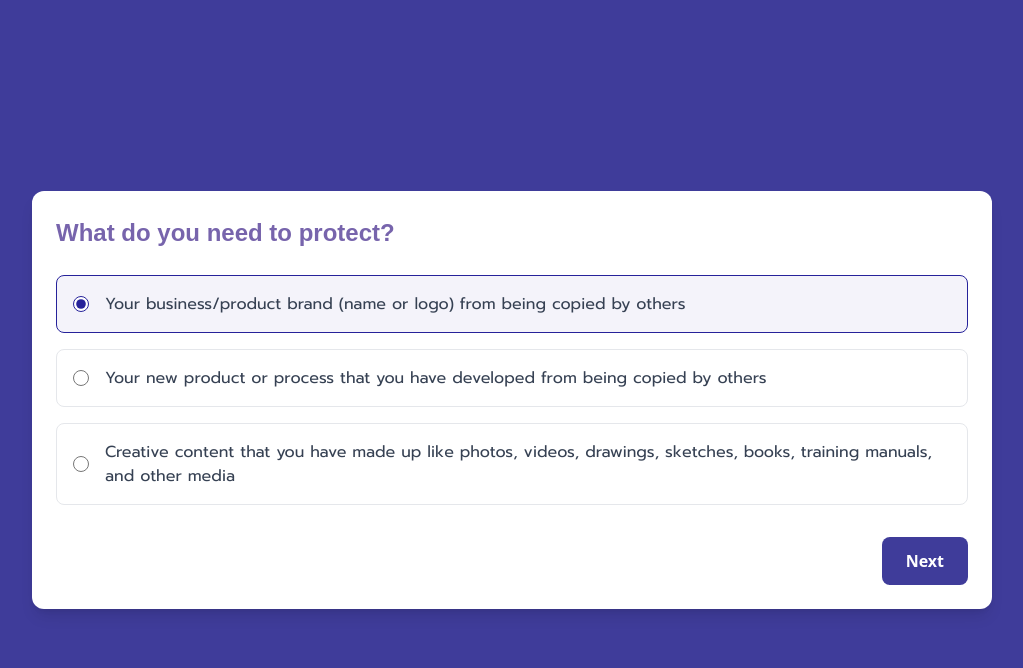
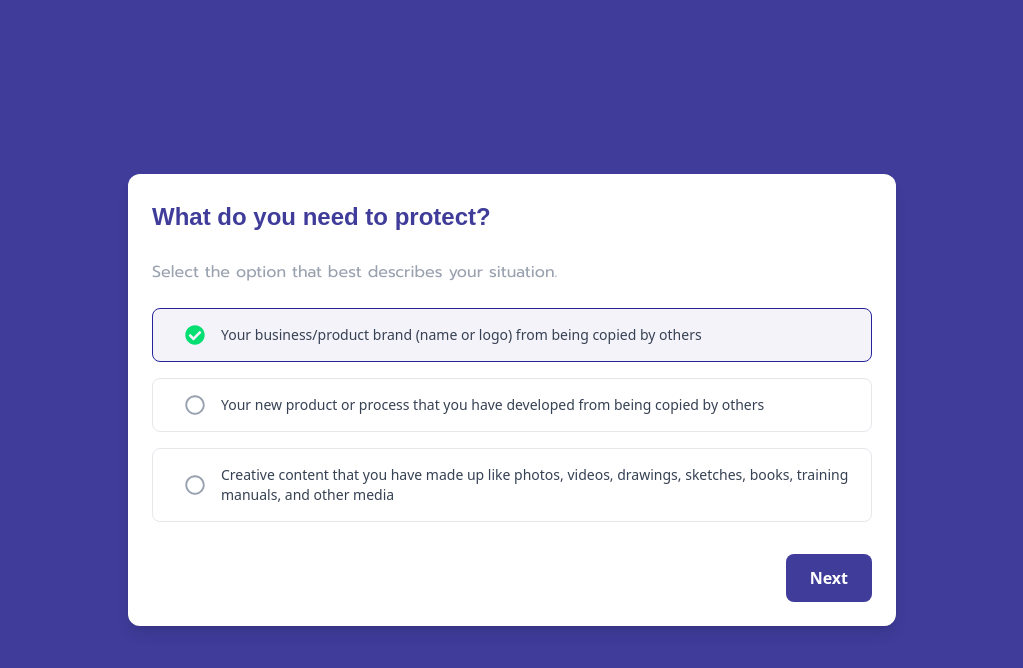
Before and after one commit to rhysheavensmith/patent-tool, a Next.js app: page / in a window 1280 px wide. Both pictures are taken after a click on the label 640 px from the left and 304 px from the top of the page. Shown: the top 668 px of the page, without its empty margins (128-1151 px from the left). Built offline with nearby package versions, Linux system fonts and the light colour scheme; a web font is replaced by a local one.

Commit message:
added headings and changed the default check mark for the radio button

```diff
--- a/app/layout.tsx
+++ b/app/layout.tsx
@@ -14,7 +14,7 @@ export default function RootLayout({
 }>) {
   return (
     <html lang="en">
-      <body>
+      <body className='h-screen'>
         {children}
       </body>
     </html>
--- a/app/page.tsx
+++ b/app/page.tsx
@@ -2,7 +2,7 @@ import Questionnaire from "@/components/Questionnaire"
 
 const Home = () => {
   return (
-    <main className='flex justify-center items-center h-screen max-sm:h-full max-sm:w-[90%] max-sm:mx-auto max-sm:py-10'>
+    <main className='flex items-center justify-center min-h-screen max-w-screen-lg mx-auto'>
       <Questionnaire />
     </main>
   );
--- a/components/Questionnaire.tsx
+++ b/components/Questionnaire.tsx
@@ -4,6 +4,7 @@ import { useState } from "react";
 import { questions } from "@/data/questions";
 // import { Question } from "@/types"; // Import the Question type
 import ResultDisplay from './ResultDisplay'; // Import the new component
+import { FaRegCircle, FaCheckCircle } from "react-icons/fa"; // Import icons
 
 function Questionnaire() {
   const [currentQuestionId, setCurrentQuestionId] = useState<number>(1); // Start with question ID 1
@@ -68,9 +69,13 @@ function Questionnaire() {
       return <div>Loading question...</div>; // Or some error message
   }
 
+  const questionHeading = currentQuestion.heading;
+  console.log(questionHeading);
+
   return (
-      <div className="bg-white shadow-lg p-6 max-sm:p-4 rounded-xl max-sm:w-md w-3/4">
-        <h2 className="mb-6 text-primary-light">{currentQuestion.question}</h2>
+      <div className="bg-white shadow-lg p-6 max-sm:p-4 rounded-xl min-w-3/4 max-w-[90%] lg:max-w-3/4">
+        <h2 className="mb-6 text-secondary font-semibold text-lg">{questionHeading}</h2>
+        <p className="mb-6 text-gray-400 text-md lg:max-w-3/4">{currentQuestion.question}</p>
         {/* Only show radio options if there are regular options */}
         {regularOptions && regularOptions.length > 0 && (
             <ul className="flex flex-col gap-4 mb-8">
@@ -82,12 +87,18 @@ function Questionnaire() {
                     type="radio"
                     id={`option-${currentQuestionId}-${index}`}
                     name={`option-${currentQuestionId}`} // Ensure unique name per question
-                    className="flex-shrink-0 w-4 h-4 accent-primary"
+                    className="appearance-none" // Hide default radio button
                     onChange={() => handleOptionChange(option.label)}
                     checked={selectedOptionLabel === option.label} // Control the checked state
                     value={option.label} // Add value attribute
                     />
-                    <span className="text-gray-700 font-secondary">{option.label}</span>
+                    {/* Conditional Icon Rendering */}
+                    {selectedOptionLabel === option.label ? (
+                        <FaCheckCircle className="text-green-400 text-xl flex-shrink-0" />
+                    ) : (
+                        <FaRegCircle className="text-gray-400 text-xl flex-shrink-0" />
+                    )}
+                    <span className="text-gray-700 font-light font-primary-light text-sm">{option.label}</span>
                 </label>
                 </li>
             ))}
--- a/components/ResultDisplay.tsx
+++ b/components/ResultDisplay.tsx
@@ -63,15 +63,15 @@ function ResultDisplay({ response }: ResultDisplayProps) {
   };
 
   return (
-    <div className="bg-white shadow-lg p-10 rounded-xl max-sm:w-md w-3/4 relative">
+    <div className="bg-white shadow-lg p-10 rounded-xl max-sm:w-md w-3/4 relative my-10">
       <div className="relative">
-        <span className="absolute text-8xl text-primary-light font-serif opacity-20 -top-4 -left-4"><FaQuoteLeft /></span>
+        <span className="absolute text-6xl text-primary-light font-serif opacity-20 -top-4 -left-4"><FaQuoteLeft /></span>
       </div>
-      <h6 className="font-semibold text-gray-500 my-4 text-xl max-sm:text-lg max-sm:leading-[1.5] max-sm:max-w-[90%] leading-loose max-w-[70%] relative z-10">
+      <h3 className="font-semibold text-gray-400 my-4 text-2xl max-sm:text-lg max-sm:leading-[1.5] max-sm:max-w-[90%] leading-loose max-w-[70%] relative z-10">
         {response}
-      </h6>
+      </h3>
 
-      <h2 className="text-xl font-semibold text-primary-light mb-4">Speak to our Team:</h2>
+      <h3 className="font-semibold text-primary-light mb-4">Speak to our Team:</h3>
 
       {submitStatus === 'success' && (
         <div
@@ -105,7 +105,7 @@ function ResultDisplay({ response }: ResultDisplayProps) {
 
         <form onSubmit={handleSubmit} className="space-y-4">
           <div>
-            <label htmlFor="name" className="block text-sm font-medium text-gray-700 mb-1">Your Name</label>
+            <label htmlFor="name" className="block text-xs font-medium text-gray-700 mb-1">Your Name</label>
             <input
               type="text"
               id="name"
@@ -118,7 +118,7 @@ function ResultDisplay({ response }: ResultDisplayProps) {
             />
           </div>
           <div>
-            <label htmlFor="email" className="block text-sm font-medium text-gray-700 mb-1">Email</label>
+            <label htmlFor="email" className="block text-xs font-medium text-gray-700 mb-1">Email</label>
             <input
               type="email"
               id="email"
@@ -131,7 +131,7 @@ function ResultDisplay({ response }: ResultDisplayProps) {
             />
           </div>
           <div>
-            <label htmlFor="message" className="block text-sm font-medium text-gray-700 mb-1">Message</label>
+            <label htmlFor="message" className="block text-xs font-medium text-gray-700 mb-1">Message</label>
             <textarea
               id="message"
               name="message"
--- a/data/questions.ts
+++ b/data/questions.ts
@@ -4,7 +4,8 @@ export const questions: Question[] = [
   // Q1
   {
     id: 1,
-    question: "What do you need to protect?",
+    heading: "What do you need to protect?",
+    question: "Select the option that best describes your situation.",
     options: [
       { label: "Your business/product brand (name or logo) from being copied by others", goTo: 2 },
       { label: "Your new product or process that you have developed from being copied by others", goTo: 5 },
@@ -14,6 +15,7 @@ export const questions: Question[] = [
   // Q2
   {
     id: 2,
+    heading: "Word, Logo, or Both?",
     question: "Do you want to protect a word or a logo that you sell your goods or services under, or both a word and a logo?",
     options: [
       { label: "Word/Slogan", goTo: 3 },
@@ -23,6 +25,7 @@ export const questions: Question[] = [
   // Q3
   {
     id: 3,
+    heading: "Is Your Mark Descriptive?",
     question: "It sounds like you may need a trade mark. Is your word or slogan descriptive of the goods or services that you are offering (for example Medical Care for a medical clinic), or is your word or slogan laudatory (i.e. words like great/wonderful/quality/value/top or similar words that are regularly used in advertising)?",
     options: [
       {
@@ -36,6 +39,7 @@ export const questions: Question[] = [
   // Q4
   {
     id: 4,
+    heading: "Competitor Name Check",
     question: "Do you know of any competitors of yours that have a similar name?",
     options: [
       {
@@ -53,6 +57,7 @@ export const questions: Question[] = [
   // Q5
   {
     id: 5,
+    heading: "Novel Technology?",
     question: "It sounds like you may require a patent or a registered design. Have you developed technology that has not been done anywhere else in the world before, and does it offer benefits that were not available before?",
     options: [
       { label: "Yes", goTo: 6 },
@@ -62,6 +67,7 @@ export const questions: Question[] = [
   // Q6
   {
     id: 6,
+    heading: "Product vs. Process",
     question: "Does your technology relate to a new:",
     options: [
       { label: "Product", goTo: 7 },
@@ -71,6 +77,7 @@ export const questions: Question[] = [
   // Q7
   {
     id: 7,
+    heading: "Patent for Product",
     question: "It sounds like you might be able to get patent protection for the technology that you have developed.",
     options: [
       {
@@ -83,6 +90,7 @@ export const questions: Question[] = [
   // Q8
   {
     id: 8,
+    heading: "Software Process?",
     question: "Is your process invention software related?",
     options: [
       { label: "No", goTo: 9 },
@@ -92,6 +100,7 @@ export const questions: Question[] = [
   // Q9
   {
     id: 9,
+    heading: "Process Patent Eligibility",
     question: "You may be able to get patent protection for a process under the right circumstances.",
     options: [
       {
@@ -104,6 +113,7 @@ export const questions: Question[] = [
   // Q10
   {
     id: 10,
+    heading: "Software Patent Eligibility",
     question: "You may be able to get patent protection for a software process invention under the right circumstances.",
     options: [
       {
@@ -116,6 +126,7 @@ export const questions: Question[] = [
   // Q11
   {
     id: 11,
+    heading: "Distinctive Product Look?",
     question: "Does your product have a distinctive look about it that has not been shown by anyone else in the world before?",
     options: [
       { label: "Yes", goTo: 12 },
@@ -129,6 +140,7 @@ export const questions: Question[] = [
   // Q12
   {
     id: 12,
+    heading: "Registered Design Protection",
     question: "You may be able to get registered design protection for your product's distinctive look.",
     options: [
       {
@@ -141,6 +153,7 @@ export const questions: Question[] = [
   // Q13
   {
     id: 13,
+    heading: "Copyright Protection",
     question: "You may already have copyright protection for your original works.",
     options: [
       {
@@ -153,6 +166,7 @@ export const questions: Question[] = [
   // Q14
   {
     id: 14,
+    heading: "Trademark for Logo",
     question: "You may be able to get trademark protection for your logo.",
     options: [
       {
--- a/types.ts
+++ b/types.ts
@@ -1,5 +1,6 @@
 interface Question {
   id: number;
+  heading: string;
   question: string;
   options?: { label: string; goTo?: number; explanation?: string, response?: string, complete?: boolean }[];
 }
```
